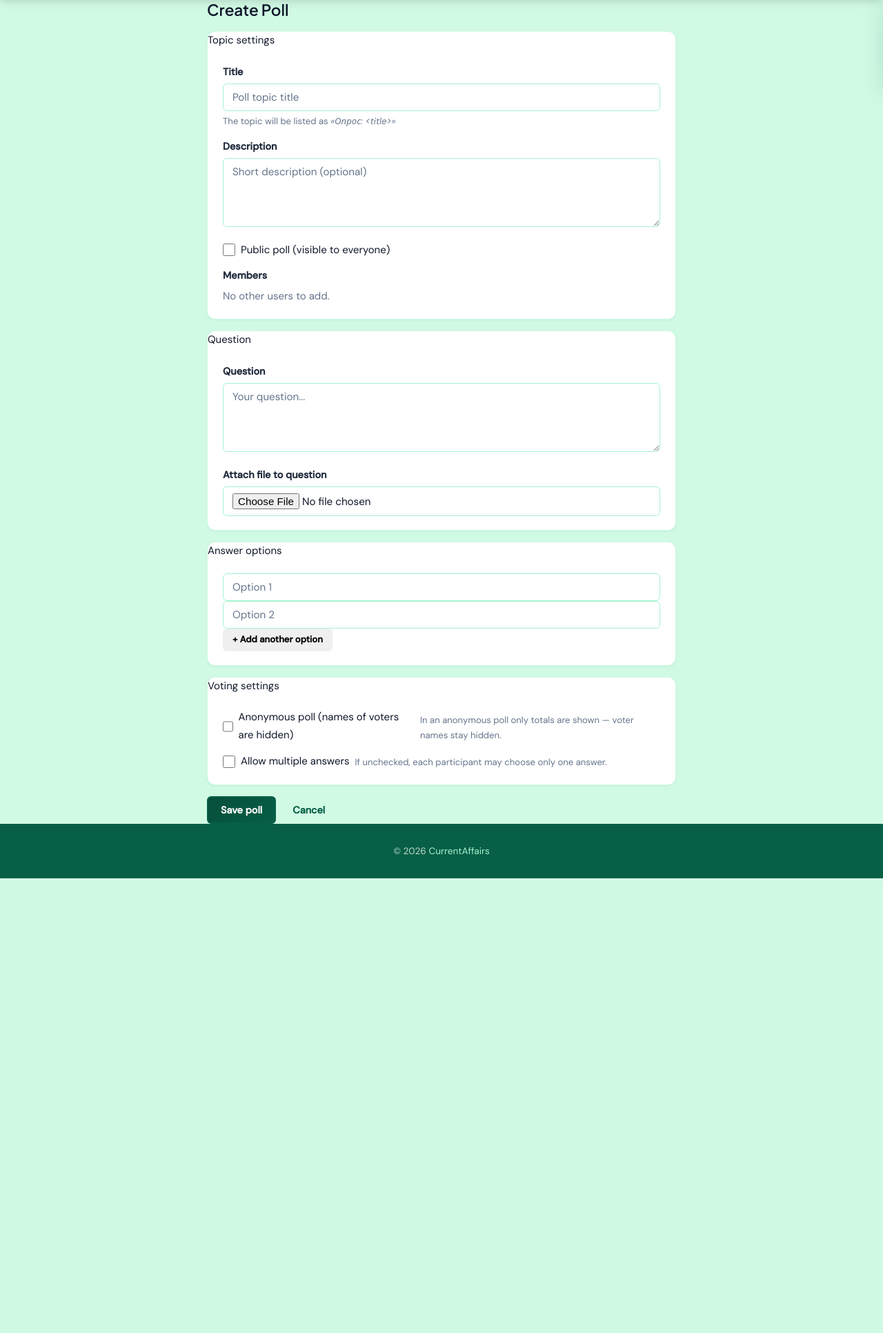
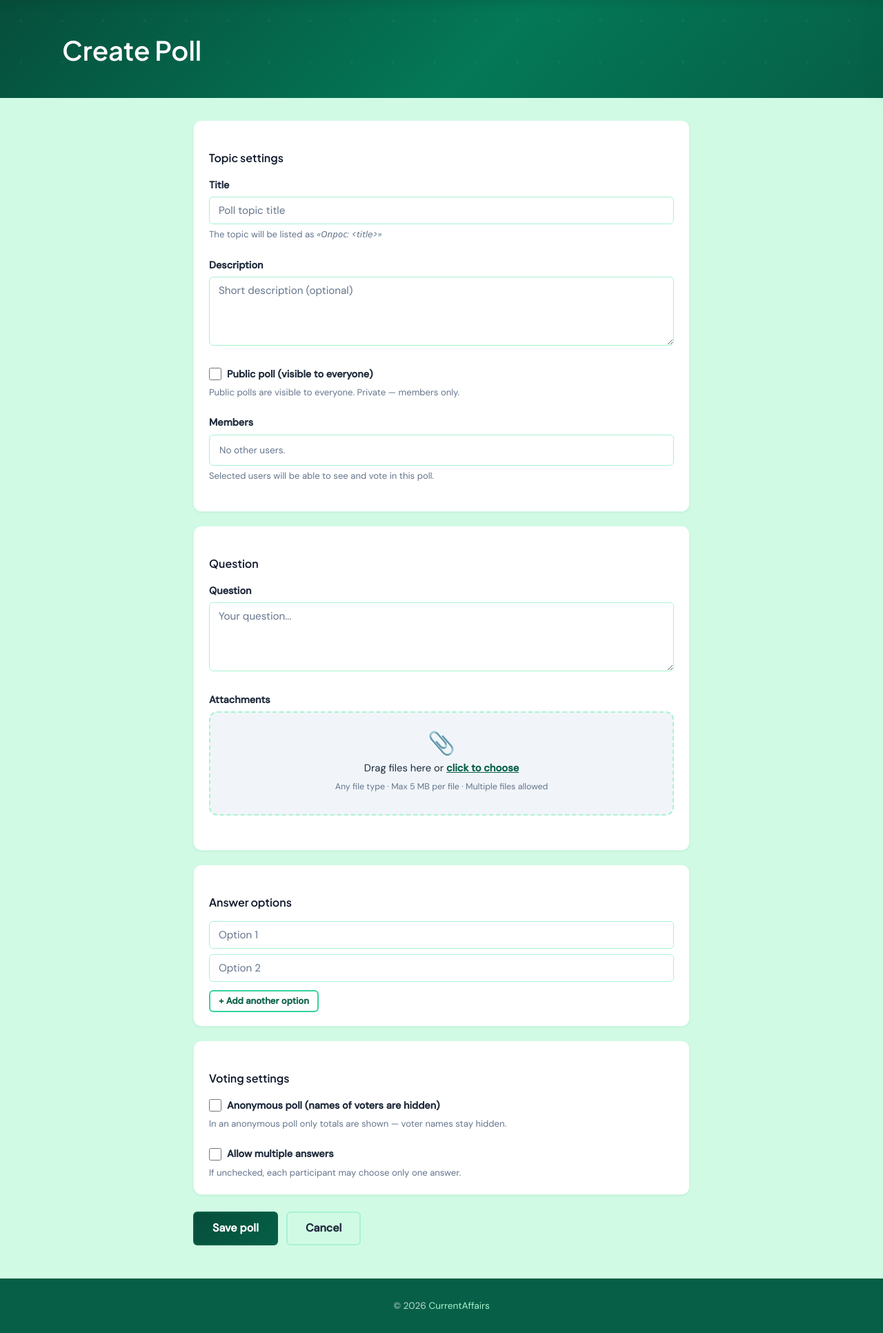
Before and after one commit to PvlKr16/Blogforest, a Django app: page /polls/create/ in a window 1280 px wide. Shown: the part 64-1996 px from the top of the page at 69% size. Before the commit the page ends 1337 px from the top, so only its background shows below. Run offline with Django 4.2, Linux system fonts and the light colour scheme; the visitor is signed in with stand-in values (Sample User, id 1); data comes from the database, SQL or seed files in the repository; data that the repository does not hold is empty.

Commit message:
uploading files when poll creating edited

```diff
--- a/blogapp/forms.py
+++ b/blogapp/forms.py
@@ -302,11 +302,11 @@ class PasswordChangeForm(forms.Form):
 
 class PollForm(forms.Form):
     """
-    Single form for Poll creating.
-    Variants of answers are provided as fields option_text_0, option_text_1, …
-    and collected in poll_create view.
+    Единая форма создания опроса.
+    Варианты ответов передаются как поля option_text_0, option_text_1, …
+    и собираются во вьюхе poll_create.
     """
-    # ── Topic settings ────────────────────────────────────────────────────────
+    # ── Настройки темы ────────────────────────────────────────────────────────
     title = forms.CharField(
         max_length=200,
         label='Title',
@@ -335,7 +335,7 @@ class PollForm(forms.Form):
         widget=forms.CheckboxSelectMultiple(attrs={'class': 'member-checkbox'}),
     )
 
-    # ── Question ────────────────────────────────────────────────────────────────
+    # ── Вопрос ────────────────────────────────────────────────────────────────
     question = forms.CharField(
         label='Question',
         widget=forms.Textarea(attrs={
@@ -343,13 +343,8 @@ class PollForm(forms.Form):
             'placeholder': 'Your question...',
         }),
     )
-    question_file = forms.FileField(
-        required=False,
-        label='Attach file to question',
-        widget=forms.FileInput(attrs={'class': 'form-control'}),
-    )
 
-    # ── Poll settings ──────────────────────────────────────────────────────
+    # ── Настройки опроса ──────────────────────────────────────────────────────
     is_anonymous = forms.BooleanField(
         required=False,
         label='Anonymous poll (names of voters are hidden)',
@@ -365,14 +360,3 @@ class PollForm(forms.Form):
         super().__init__(*args, **kwargs)
         if owner:
             self.fields['members'].queryset = User.objects.exclude(pk=owner.pk)
-
-    def clean_question_file(self):
-        f = self.cleaned_data.get('question_file')
-        if f and hasattr(f, 'size'):
-            from django.conf import settings as dj_settings
-            limit = getattr(dj_settings, 'MAX_UPLOAD_SIZE', 5 * 1024 * 1024)
-            if f.size > limit:
-                raise forms.ValidationError(
-                    f'File exceeds the allowed size of {limit // (1024 * 1024)} MB.'
-                )
-        return f
--- a/blogapp/static/blogapp/js/main.js
+++ b/blogapp/static/blogapp/js/main.js
@@ -336,4 +336,59 @@ document.addEventListener('DOMContentLoaded', function () {
     initDropzone(dz, list);
   });
 
+  // ── Poll: динамические варианты ответов ───────────────────────
+  (function () {
+    const container = document.getElementById('options-container');
+    const addBtn    = document.getElementById('add-option');
+    if (!container || !addBtn) return;
+
+    let counter = container.querySelectorAll('.option-row').length;
+
+    function updateRemoveButtons() {
+      const rows = container.querySelectorAll('.option-row');
+      rows.forEach(row => {
+        row.querySelector('.remove-option').style.display =
+          rows.length > 2 ? 'inline-flex' : 'none';
+      });
+    }
+
+    addBtn.addEventListener('click', function () {
+      const row = document.createElement('div');
+      row.className = 'option-row';
+      row.style.cssText = 'display:flex; gap:8px; align-items:center; margin-bottom:8px;';
+      row.innerHTML =
+        '<input type="text" name="option_text_' + counter + '" class="form-control"' +
+        ' placeholder="Option ' + (counter + 1) + '">' +
+        '<button type="button" class="btn btn-ghost btn-sm remove-option"' +
+        ' style="color:#c0392b; border-color:#f5c2c0; flex-shrink:0;" title="Remove option">✕</button>';
+      container.appendChild(row);
+      counter++;
+      updateRemoveButtons();
+      row.querySelector('input').focus();
+    });
+
+    container.addEventListener('click', function (e) {
+      if (e.target.classList.contains('remove-option')) {
+        e.target.closest('.option-row').remove();
+        updateRemoveButtons();
+      }
+    });
+
+    const pollForm = document.getElementById('poll-form');
+    if (pollForm) {
+      pollForm.addEventListener('submit', function (e) {
+        const filled = Array.from(container.querySelectorAll('input[type="text"]'))
+                            .filter(inp => inp.value.trim() !== '');
+        const errEl = document.getElementById('options-error');
+        if (filled.length < 2) {
+          e.preventDefault();
+          errEl.style.display = 'block';
+          errEl.scrollIntoView({ behavior: 'smooth', block: 'center' });
+        } else {
+          errEl.style.display = 'none';
+        }
+      });
+    }
+  })();
+
 });
--- a/blogapp/templates/blogapp/poll/form.html
+++ b/blogapp/templates/blogapp/poll/form.html
@@ -2,189 +2,165 @@
 {% block title %}Create Poll{% endblock %}
 
 {% block content %}
-<div class="container py-4" style="max-width: 720px;">
-  <h2 class="mb-4">Create Poll</h2>
+<div class="page-hero">
+  <div class="container">
+    <h1>Create Poll</h1>
+  </div>
+</div>
 
+<div class="container content-full">
+  <div style="max-width:720px; margin:0 auto;">
     <form method="post" enctype="multipart/form-data" id="poll-form">
       {% csrf_token %}
 
       {% if form.non_field_errors %}
-      <div class="alert alert-danger">
+        <div class="card" style="border-color:#f5c2c0; margin-bottom:16px;">
+          <div class="card-body" style="color:#c0392b;">
             {% for e in form.non_field_errors %}{{ e }}{% endfor %}
+          </div>
         </div>
       {% endif %}
 
-    {# Topic block #}
-    <div class="card mb-4">
-      <div class="card-header fw-semibold">Topic settings</div>
+      {# ── Блок «тема» ───────────────────────────────────────────────────── #}
+      <div class="card" style="margin-bottom:20px;">
         <div class="card-body">
+          <h3 style="font-size:1rem; font-weight:600; margin-bottom:16px;">Topic settings</h3>
 
-        <div class="mb-3">
+          <div class="form-group">
             <label class="form-label" for="{{ form.title.id_for_label }}">{{ form.title.label }}</label>
             {{ form.title }}
-          {% if form.title.errors %}<div class="text-danger small mt-1">{{ form.title.errors }}</div>{% endif %}
+            {% if form.title.errors %}<ul class="errorlist">{% for e in form.title.errors %}<li>{{ e }}</li>{% endfor %}</ul>{% endif %}
             <div class="form-text">The topic will be listed as <em>«Опрос: &lt;title&gt;»</em></div>
           </div>
 
-        <div class="mb-3">
+          <div class="form-group">
             <label class="form-label" for="{{ form.description.id_for_label }}">{{ form.description.label }}</label>
             {{ form.description }}
           </div>
 
-        <div class="mb-3 form-check">
+          <div class="form-group">
+            <div class="form-check">
               {{ form.is_public }}
-          <label class="form-check-label" for="{{ form.is_public.id_for_label }}">{{ form.is_public.label }}</label>
+              <label for="{{ form.is_public.id_for_label }}" class="form-label mb-0" style="cursor:pointer;">
+                {{ form.is_public.label }}
+              </label>
+            </div>
+            <div class="form-text">Public polls are visible to everyone. Private — members only.</div>
           </div>
 
-        <div class="mb-1">
+          <div class="form-group">
             <label class="form-label">{{ form.members.label }}</label>
-          <div class="border rounded p-2" style="max-height:160px;overflow-y:auto;">
-            {% for cb in form.members %}
-              <div class="form-check">
-                {{ cb.tag }}
-                <label class="form-check-label" for="{{ cb.id_for_label }}">{{ cb.choice_label }}</label>
-              </div>
+            <div class="member-checkbox-list">
+              {% for choice in form.members %}
+              <label>
+                {{ choice.tag }}
+                {{ choice.choice_label }}
+              </label>
               {% empty %}
-              <span class="text-muted small">No other users to add.</span>
+              <p class="text-muted text-sm">No other users.</p>
               {% endfor %}
             </div>
+            <div class="form-text">Selected users will be able to see and vote in this poll.</div>
           </div>
 
         </div>
       </div>
 
-    {# Question block #}
-    <div class="card mb-4">
-      <div class="card-header fw-semibold">Question</div>
+      {# ── Блок «вопрос» ─────────────────────────────────────────────────── #}
+      <div class="card" style="margin-bottom:20px;">
         <div class="card-body">
+          <h3 style="font-size:1rem; font-weight:600; margin-bottom:16px;">Question</h3>
 
-        <div class="mb-3">
+          <div class="form-group">
             <label class="form-label" for="{{ form.question.id_for_label }}">{{ form.question.label }}</label>
             {{ form.question }}
-          {% if form.question.errors %}<div class="text-danger small mt-1">{{ form.question.errors }}</div>{% endif %}
+            {% if form.question.errors %}<ul class="errorlist">{% for e in form.question.errors %}<li>{{ e }}</li>{% endfor %}</ul>{% endif %}
           </div>
 
-        <div class="mb-1">
-          <label class="form-label" for="{{ form.question_file.id_for_label }}">{{ form.question_file.label }}</label>
-          {{ form.question_file }}
-          {% if form.question_file.errors %}<div class="text-danger small mt-1">{{ form.question_file.errors }}</div>{% endif %}
+          <div class="form-group">
+            <label class="form-label">Attachments</label>
+            <!-- Desktop: drag & drop zone -->
+            <div class="dropzone dropzone-desktop" id="dropzone-poll">
+              <div class="dropzone-icon">📎</div>
+              <div class="dropzone-text">Drag files here or <span class="dropzone-link">click to choose</span></div>
+              <div class="dropzone-hint">Any file type · Max 5 MB per file · Multiple files allowed</div>
+              <input type="file" name="poll_files" id="poll_files" class="dropzone-input" multiple>
+            </div>
+            <div class="dropzone-file-list dropzone-desktop" id="dropzone-poll-list"></div>
+            <!-- Mobile: plain file input -->
+            <input type="file" name="poll_files" class="form-control dropzone-mobile" multiple>
+            <div class="form-text dropzone-mobile">Any file type · Max 5 MB per file · Multiple files allowed</div>
           </div>
 
         </div>
       </div>
 
-    {# Variants of answer block #}
-    <div class="card mb-4">
-      <div class="card-header fw-semibold">Answer options</div>
+      {# ── Блок «варианты ответов» ───────────────────────────────────────── #}
+      <div class="card" style="margin-bottom:20px;">
         <div class="card-body">
+          <h3 style="font-size:1rem; font-weight:600; margin-bottom:16px;">Answer options</h3>
 
           <div id="options-container">
-          <div class="option-row mb-2 d-flex gap-2 align-items-center">
+            <div class="option-row" style="display:flex; gap:8px; align-items:center; margin-bottom:8px;">
               <input type="text" name="option_text_0" class="form-control"
                      placeholder="Option 1" required>
-            <button type="button" class="btn btn-sm btn-outline-danger remove-option"
-                    style="display:none;" title="Remove option">✕</button>
+              <button type="button" class="btn btn-ghost btn-sm remove-option"
+                      style="display:none; color:#c0392b; border-color:#f5c2c0; flex-shrink:0;"
+                      title="Remove option">✕</button>
             </div>
-          <div class="option-row mb-2 d-flex gap-2 align-items-center">
+            <div class="option-row" style="display:flex; gap:8px; align-items:center; margin-bottom:8px;">
               <input type="text" name="option_text_1" class="form-control"
                      placeholder="Option 2" required>
-            <button type="button" class="btn btn-sm btn-outline-danger remove-option"
-                    style="display:none;" title="Remove option">✕</button>
+              <button type="button" class="btn btn-ghost btn-sm remove-option"
+                      style="display:none; color:#c0392b; border-color:#f5c2c0; flex-shrink:0;"
+                      title="Remove option">✕</button>
             </div>
           </div>
 
-        <button type="button" class="btn btn-outline-secondary btn-sm mt-2" id="add-option">
+          <button type="button" class="btn btn-outline btn-sm" id="add-option" style="margin-top:4px;">
             + Add another option
           </button>
-        <div id="options-error" class="text-danger small mt-1" style="display:none;">
+          <div id="options-error" class="form-text" style="display:none; color:#c0392b;">
             At least two options are required.
           </div>
 
         </div>
       </div>
 
-    {# Voting settings block #}
-    <div class="card mb-4">
-      <div class="card-header fw-semibold">Voting settings</div>
+      {# ── Блок «настройки голосования» ──────────────────────────────────── #}
+      <div class="card" style="margin-bottom:24px;">
         <div class="card-body">
+          <h3 style="font-size:1rem; font-weight:600; margin-bottom:16px;">Voting settings</h3>
 
-        <div class="mb-3 form-check">
+          <div class="form-group">
+            <div class="form-check">
               {{ form.is_anonymous }}
-          <label class="form-check-label" for="{{ form.is_anonymous.id_for_label }}">
+              <label for="{{ form.is_anonymous.id_for_label }}" class="form-label mb-0" style="cursor:pointer;">
                 {{ form.is_anonymous.label }}
               </label>
-          <div class="form-text text-muted">
-            In an anonymous poll only totals are shown — voter names stay hidden.
             </div>
+            <div class="form-text">In an anonymous poll only totals are shown — voter names stay hidden.</div>
           </div>
 
+          <div class="form-group" style="margin-bottom:0;">
             <div class="form-check">
               {{ form.multiple_choice }}
-          <label class="form-check-label" for="{{ form.multiple_choice.id_for_label }}">
+              <label for="{{ form.multiple_choice.id_for_label }}" class="form-label mb-0" style="cursor:pointer;">
                 {{ form.multiple_choice.label }}
               </label>
-          <div class="form-text text-muted">
-            If unchecked, each participant may choose only one answer.
             </div>
+            <div class="form-text">If unchecked, each participant may choose only one answer.</div>
           </div>
 
         </div>
       </div>
 
-    <div class="d-flex gap-2 align-items-center">
-      <button type="submit" class="btn btn-primary px-4">Save poll</button>
-      <a href="{% url 'home' %}" class="btn btn-link">Cancel</a>
+      <div style="display:flex; gap:12px; flex-wrap:wrap;">
+        <button type="submit" class="btn btn-primary btn-lg">Save poll</button>
+        <a href="{% url 'home' %}" class="btn btn-ghost btn-lg">Cancel</a>
       </div>
+
     </form>
   </div>
-
-<script>
-(function () {
-  const container = document.getElementById('options-container');
-  const addBtn    = document.getElementById('add-option');
-  let counter     = 2;
-
-  function updateRemoveButtons() {
-    const rows = container.querySelectorAll('.option-row');
-    rows.forEach(row => {
-      row.querySelector('.remove-option').style.display =
-        rows.length > 2 ? 'inline-flex' : 'none';
-    });
-  }
-
-  addBtn.addEventListener('click', function () {
-    const row = document.createElement('div');
-    row.className = 'option-row mb-2 d-flex gap-2 align-items-center';
-    row.innerHTML =
-      `<input type="text" name="option_text_${counter}" class="form-control"
-              placeholder="Option ${counter + 1}">` +
-      `<button type="button" class="btn btn-sm btn-outline-danger remove-option"
-               title="Remove option">✕</button>`;
-    container.appendChild(row);
-    counter++;
-    updateRemoveButtons();
-    row.querySelector('input').focus();
-  });
-
-  container.addEventListener('click', function (e) {
-    if (e.target.classList.contains('remove-option')) {
-      e.target.closest('.option-row').remove();
-      updateRemoveButtons();
-    }
-  });
-
-  document.getElementById('poll-form').addEventListener('submit', function (e) {
-    const filled = Array.from(container.querySelectorAll('input[type="text"]'))
-                        .filter(inp => inp.value.trim() !== '');
-    const errEl = document.getElementById('options-error');
-    if (filled.length < 2) {
-      e.preventDefault();
-      errEl.style.display = 'block';
-      errEl.scrollIntoView({ behavior: 'smooth', block: 'center' });
-    } else {
-      errEl.style.display = 'none';
-    }
-  });
-})();
-</script>
+</div>
 {% endblock %}
--- a/blogapp/views.py
+++ b/blogapp/views.py
@@ -726,12 +726,13 @@ def profile(request, username):
 @login_required
 def poll_create(request):
     """
-    Poll creating: Blog with prefix "Poll" is created with Poll connected
+    Создание опроса: одновременно создаётся Blog (тема) с префиксом «Опрос:»
+    и привязанный к нему Poll с вариантами ответов.
     """
     if request.method == 'POST':
         form = PollForm(request.POST, request.FILES, owner=request.user)
 
-        # Gathering options: fields option_text_0, option_text_1, …
+        # Собираем варианты: поля option_text_0, option_text_1, …
         option_texts = [
             v.strip()
             for k, v in request.POST.items()
@@ -744,7 +745,7 @@ def poll_create(request):
             else:
                 from django.utils import timezone
 
-                # 1. Topic creating (Blog)
+                # 1. Создаём тему (Blog)
                 title = form.cleaned_data['title']
                 blog = Blog.objects.create(
                     title=f'Опрос: {title}',
@@ -756,22 +757,25 @@ def poll_create(request):
                 for m in (form.cleaned_data.get('members') or []):
                     blog.members.add(m)
 
-                # 2. Creating Poll
+                # 2. Создаём опрос (Poll)
                 poll = Poll.objects.create(
                     blog=blog,
                     question=form.cleaned_data['question'],
                     is_anonymous=form.cleaned_data.get('is_anonymous', False),
                     multiple_choice=form.cleaned_data.get('multiple_choice', False),
                 )
-                if form.cleaned_data.get('question_file'):
-                    poll.question_file = form.cleaned_data['question_file']
-                    poll.save()
+                # 2а. Файлы к вопросу — сохраняем как BlogFile темы
+                for f in request.FILES.getlist('poll_files'):
+                    if f.size > 5 * 1024 * 1024:
+                        messages.warning(request, f'File "{f.name}" skipped: exceeds the 5 MB limit.')
+                        continue
+                    BlogFile.objects.create(blog=blog, file=f, original_name=f.name, size=f.size)
 
-                # 3. Answer variants
+                # 3. Варианты ответов
                 for i, text in enumerate(option_texts):
                     PollOption.objects.create(poll=poll, text=text, order=i)
 
-                # 4. Topic is marked as read for the owner
+                # 4. Помечаем тему прочитанной для создателя
                 BlogRead.objects.update_or_create(
                     user=request.user, blog=blog,
                     defaults={'last_read_at': timezone.now()}
@@ -788,7 +792,7 @@ def poll_create(request):
 @login_required
 @require_POST
 def poll_vote(request, poll_pk):
-    """Takes user's vote and redirects to topic's page"""
+    """Принимает голос(а) пользователя и перенаправляет на страницу темы."""
     poll = get_object_or_404(Poll, pk=poll_pk)
     blog = poll.blog
 
@@ -820,7 +824,7 @@ def poll_vote(request, poll_pk):
     for option in options:
         PollVote.objects.get_or_create(poll=poll, user=request.user, option=option)
 
-    # Voted person is added to participants
+    # Авто-добавление голосующего в участники (чтобы мог следить за темой)
     if request.user != blog.owner:
         blog.members.add(request.user)
 
```
Also changed, not shown: blogapp/models.py (+10 -12 lines), blogapp/templates/blogapp/poll/widget.html (+3 -11 lines), blogapp/migrations/0010_add_polls.py. Lines whose indentation alone changed are shown as unchanged.
